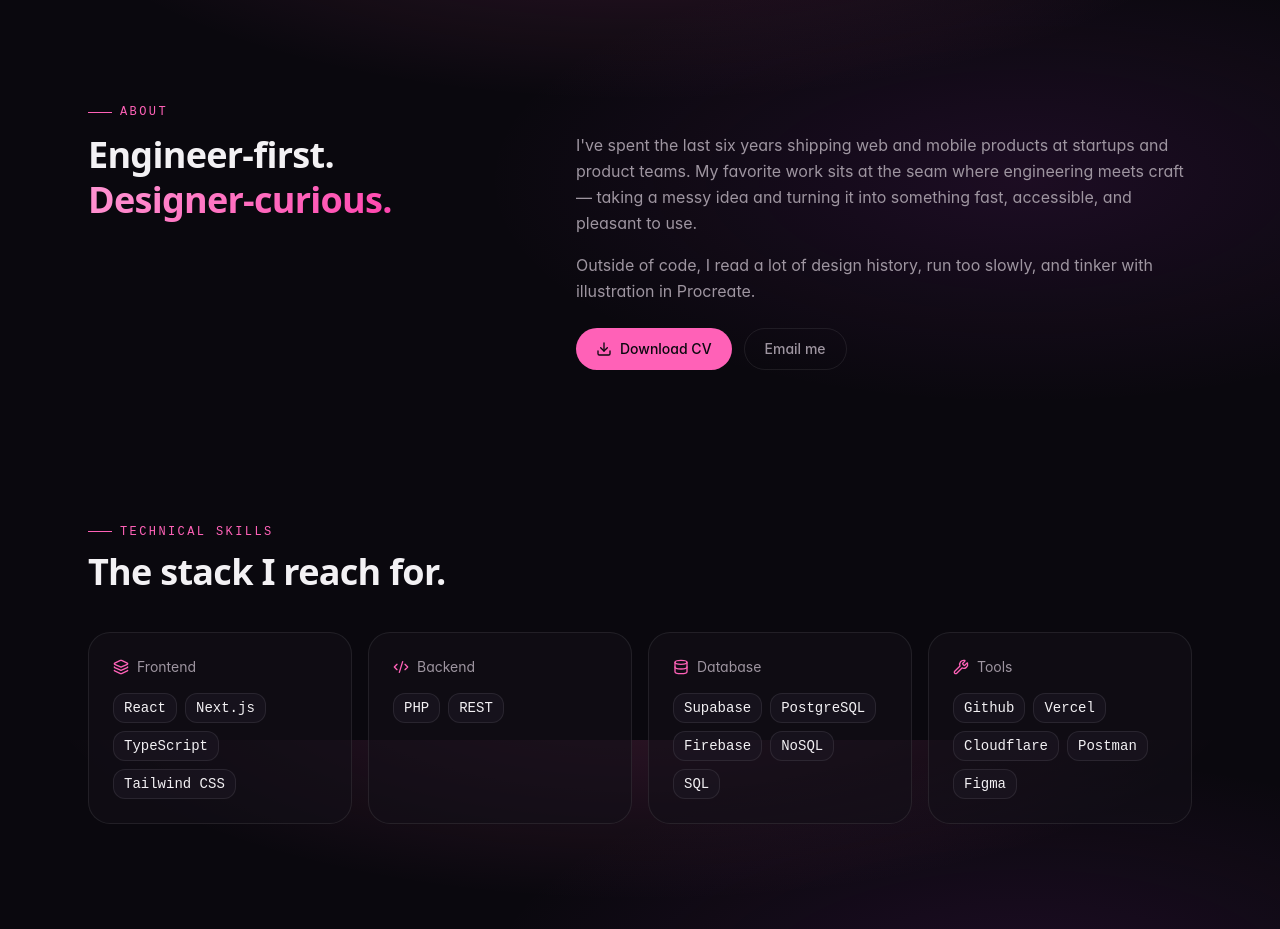
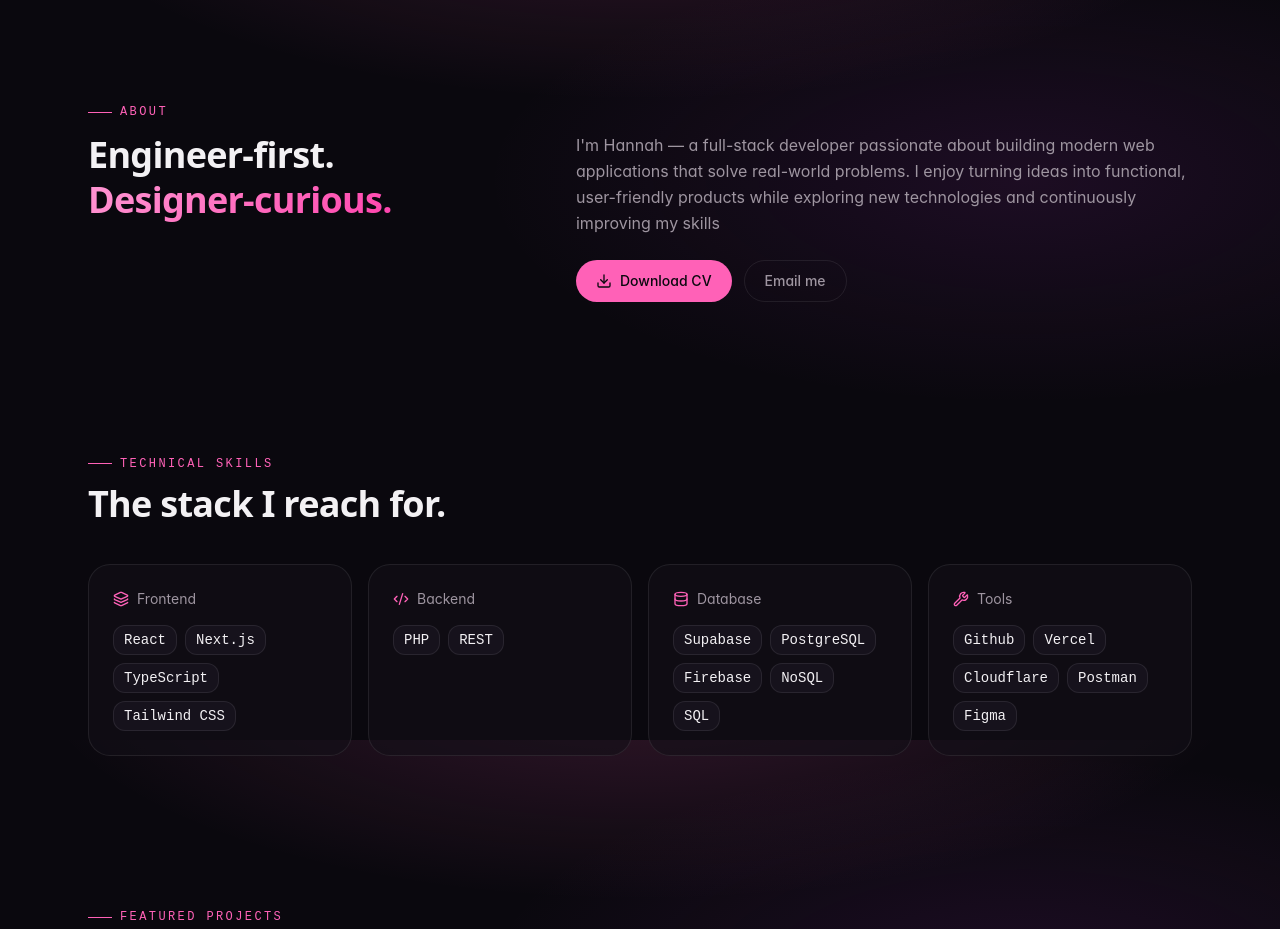
Before and after one commit to hanadups04/Portfolio, a React (Vite) app: page / in a window 1280 px wide. Shown: the part 1660-2589 px from the top of the page. Built offline with nearby package versions, Linux system fonts and the light colour scheme.

Commit message:
Update About section in Home component to reflect current skills and interests

```diff
--- a/src/pages/Home.tsx
+++ b/src/pages/Home.tsx
@@ -271,8 +271,8 @@ function About() {
         </Reveal>
         <Reveal delay={120}>
           <div className="space-y-4 text-muted-foreground leading-relaxed">
-            <p>I've spent the last six years shipping web and mobile products at startups and product teams. My favorite work sits at the seam where engineering meets craft — taking a messy idea and turning it into something fast, accessible, and pleasant to use.</p>
-            <p>Outside of code, I read a lot of design history, run too slowly, and tinker with illustration in Procreate.</p>
+            <p>I'm Hannah — a full-stack developer passionate about building modern web applications that solve real-world problems. I enjoy turning ideas into functional, user-friendly products while exploring new technologies and continuously improving my skills</p>
+            {/* <p>Outside of code, I read a lot of design history, run too slowly, and tinker with illustration in Procreate.</p> */}
             <div className="flex flex-wrap gap-3 pt-2">
               <a href="#" className="inline-flex items-center gap-2 rounded-full bg-primary text-primary-foreground px-5 py-2.5 text-sm font-medium hover:opacity-90 transition">
                 <Download className="h-4 w-4" /> Download CV
```
